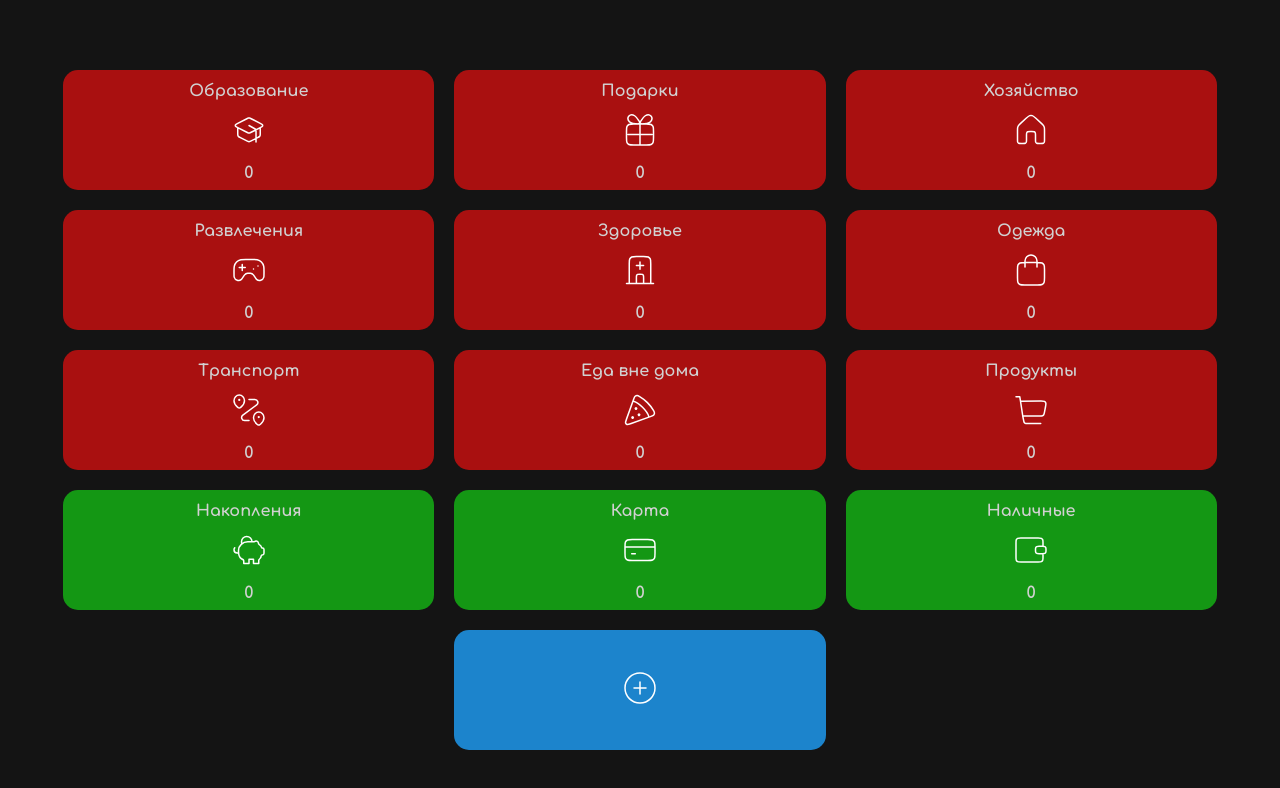
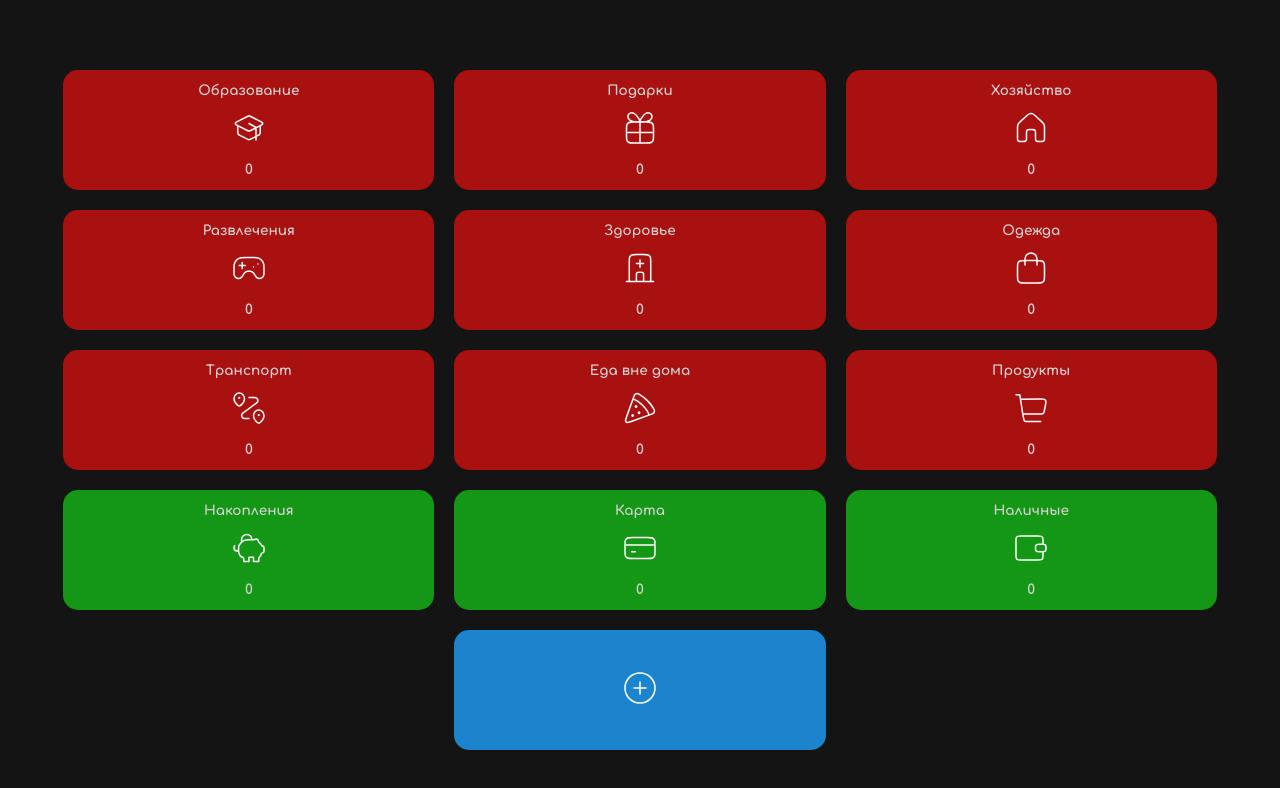
Before and after one commit to VaF1lKa/VaF1lKa.github.io, a plain HTML site: page index.html in a window 1280 px wide. Drawn offline with Linux system fonts and the light colour scheme.

Commit message:
Update style.css

```diff
--- a/style.css
+++ b/style.css
@@ -14,7 +14,7 @@ body {
 p {
     margin-top: 1.5vh;
     margin-bottom: 1.5vh;
-    font-size: 2vh;
+    font-size: 1.7vh;
 }
 
 svg {
```
